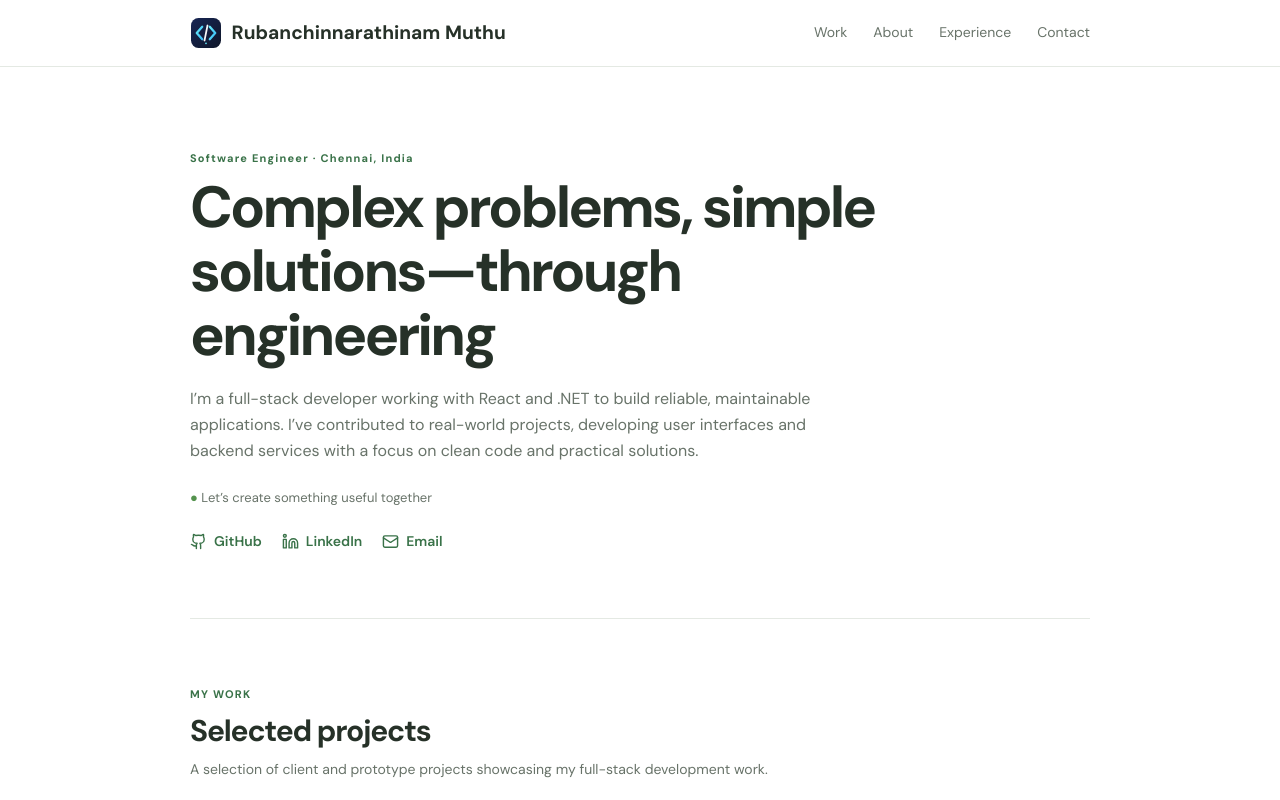
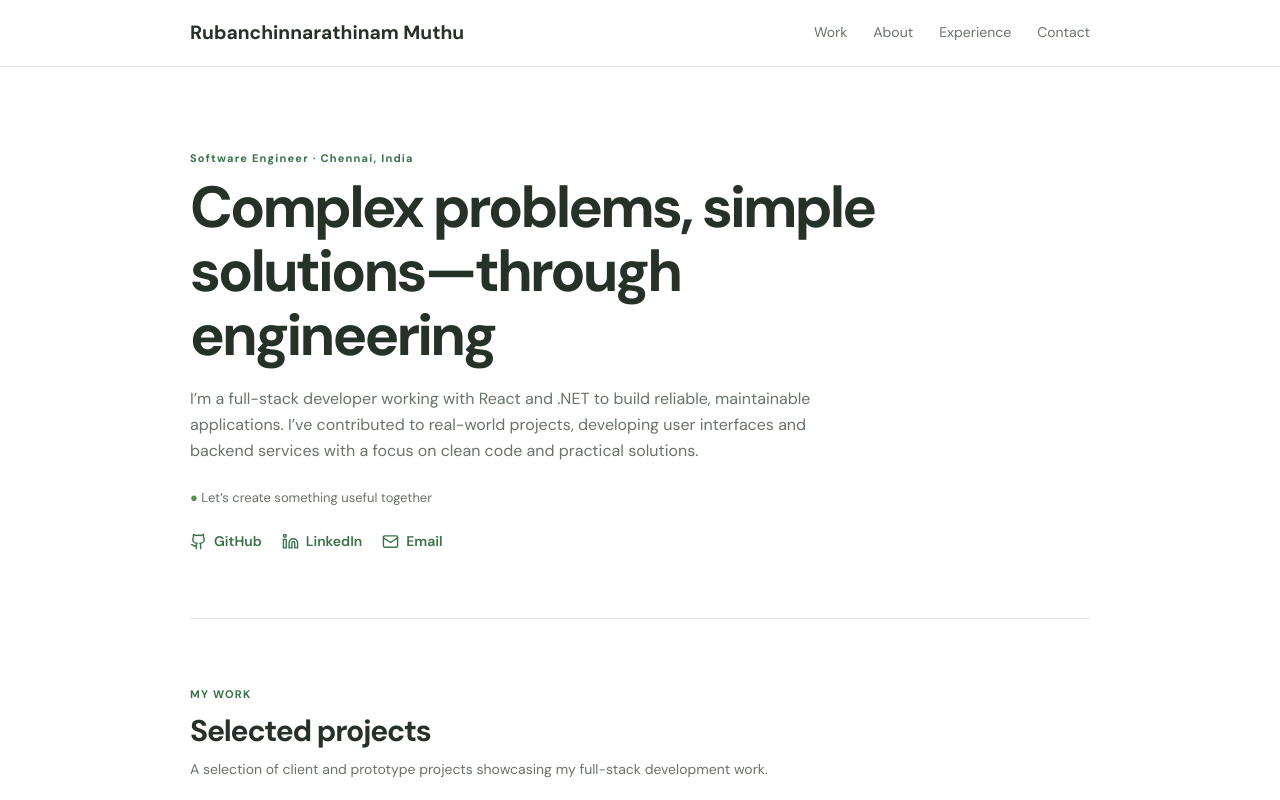
Before and after one commit to rubanch/rubanchinnarathinam-portfolio, a React (Vite) app: page / in a window 1280 px wide. Shown: the top 800 px of the page. Built offline with nearby package versions, Linux system fonts and the light colour scheme.

Commit message:
remove fav icons

```diff
--- a/src/main.jsx
+++ b/src/main.jsx
@@ -15,7 +15,7 @@ function App() {
       <header>
         <div className="container bar">
           <a className="brand" href="#home">
-            <img src={icon} alt="" className="navbar-icon" />
+            {/* <img src={icon} alt="" className="navbar-icon" /> */}
             {profile.name}
           </a>
           <button className="menu" onClick={() => setOpen(!open)} aria-label="Toggle navigation">
```
